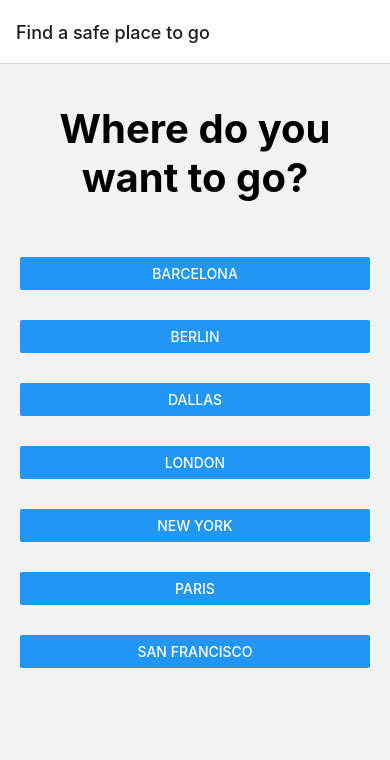
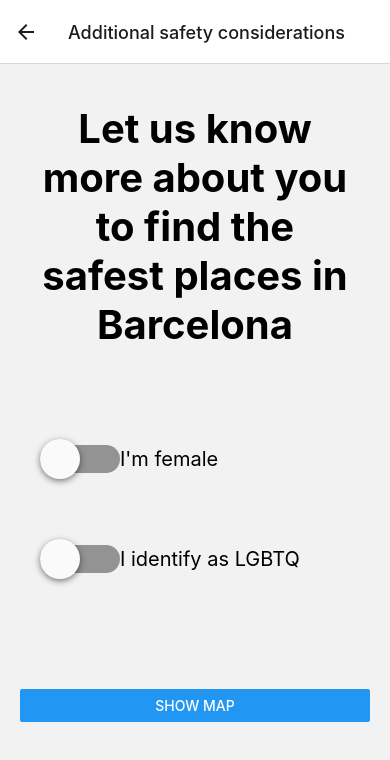
Before and after one commit to gorohoroh/SafeSpacesFinder, a React Native app: screen / in a window 390 px wide. Both pictures are taken after a click on the button "BARCELONA". Shown: the top 760 px of the page. Built offline with nearby package versions, Linux system fonts and the light colour scheme.

Commit message:
Adding the identity selector

```diff
--- a/App.js
+++ b/App.js
@@ -1,6 +1,7 @@
 import {NavigationContainer} from "@react-navigation/native";
 import {createNativeStackNavigator} from "@react-navigation/native-stack";
 import {CitySelector} from "./screens/CitySelector";
+import {IdentitySelector} from "./screens/IdentitySelector";
 
 const Stack = createNativeStackNavigator();
 
@@ -13,6 +14,11 @@ const App = () => {
                     component={CitySelector}
                     options={{title: "Find a safe place to go"}}
                 />
+                <Stack.Screen
+                    name="Identity"
+                    component={IdentitySelector}
+                    options={{title: "Additional safety considerations"}}
+                />
             </Stack.Navigator>
         </NavigationContainer>
     );
--- /dev/null
+++ b/screens/IdentitySelector.js
@@ -0,0 +1,60 @@
+import {useState} from "react";
+import {Button, StyleSheet, Switch, Text, View} from "react-native";
+import {globalStyles} from "../styles/globalStyles";
+import Header from "../components/Header";
+
+export const IdentitySelector = ({navigation, route}) => {
+    const [isFemale, setIsFemale] = useState(false);
+    const [isLgbt, setIsLgbt] = useState(false);
+    const toggleFemaleSwitch = () => setIsFemale(female => !female);
+    const toggleLgbtSwitch = () => setIsLgbt(lgbt => !lgbt);
+
+    const city = route.params.city;
+
+    const styles = StyleSheet.create({
+        switches: {
+            paddingTop: 20,
+            paddingBottom: 60,
+            paddingLeft: 40,
+        },
+        switchContainer: {
+            height: "100px",
+            padding: 20,
+            flexDirection: "row",
+            justifyContent: "center",
+            alignItems: "center"
+        },
+        switch: {
+            transform: [{scaleX: 2}, {scaleY: 2}],
+        },
+        switchLabel: {
+            flex: 1,
+            marginLeft: 20,
+            fontSize: 20,
+        },
+        buttonContainer: {
+            padding: 20
+        }
+    });
+
+    return (
+        <View style={globalStyles.container}>
+            <Header>Let us know more about you to find the safest places in {city.name}</Header>
+            <View style={styles.switches}>
+                <View style={styles.switchContainer}>
+                    <Switch style={styles.switch} value={isFemale} onValueChange={toggleFemaleSwitch}/>
+                    <Text style={styles.switchLabel}>I'm female</Text>
+                </View>
+                <View style={styles.switchContainer}>
+                    <Switch style={styles.switch} value={isLgbt} onValueChange={toggleLgbtSwitch}/>
+                    <Text style={styles.switchLabel}>I identify as LGBTQ</Text>
+                </View>
+            </View>
+            <View style={styles.buttonContainer}>
+                <Button
+                    title="Show map"
+                    onPress={() => navigation.navigate("SafePlaces", {city: city, female: isFemale, lgbt: isLgbt})}
+                /></View>
+        </View>
+    );
+};
```
